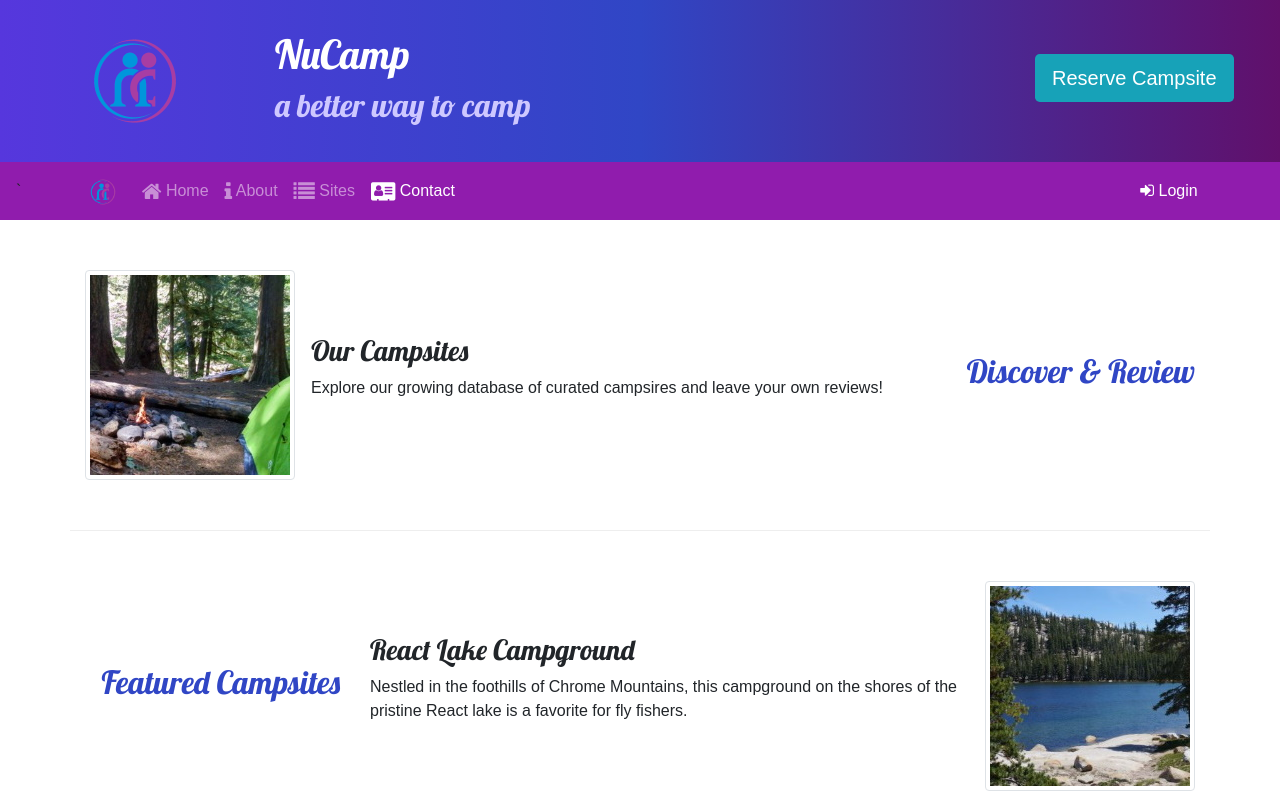
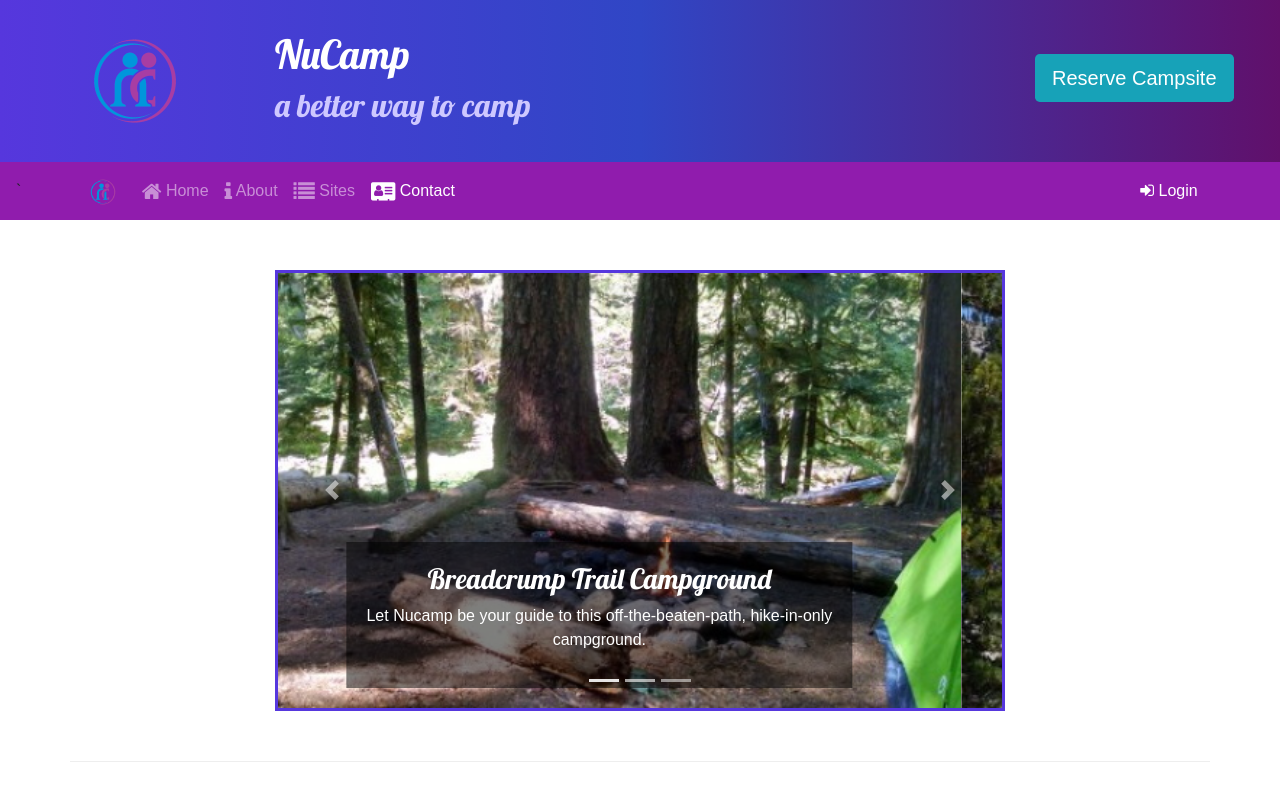
Before and after one commit to onefeeling/git-test, a website: page index.html in a window 1280 px wide. Shown: the top 800 px of the page. Drawn offline with nearby package versions, Linux system fonts and the light colour scheme.

Commit message:
Carousel Time bitches

```diff
--- a/css/styles.css
+++ b/css/styles.css
@@ -40,3 +40,11 @@ a, a:hover {
     color: inherit;
     text-decoration: none;
 }
+
+.carousel-caption {
+    background-color: rgba(0, 0, 0, 0.5);
+}
+
+.carousel {
+    border: solid #5637DD;
+}
--- a/index.html
+++ b/index.html
@@ -94,6 +94,50 @@
     </div>
 
     <div class="container">
+
+        <div class="row row-content">
+            <div class="col-md-8 mx-auto">
+                <div id="homeCarousel" class="carousel slide" data-ride="carousel">
+                    <ol class="carousel-indicators">
+                        <li data-target="#homeCarousel" data-slide-to="0" class="active"></li>
+                        <li data-target="#homeCarousel" data-slide-to="1"></li>
+                        <li data-target="#homeCarousel" data-slide-to="2"></li>
+                    </ol>
+                    <div class="carousel-inner">
+                        <div class="carousel-item active">
+                            <img class="d-block w-100" src="img/breadcrumb-trail.jpg" alt="Breadcrumb Trail Campground" />
+                            <div class="carousel-caption">
+                                <h3>Breadcrump Trail Campground</h3>
+                                <p class="d-none d-sm-block">Let Nucamp be your guide to this off-the-beaten-path, hike-in-only campground.</p>
+                            </div>
+                        </div>
+                        <div class="carousel-item">
+                            <img class="d-block w-100" src="img/react-lake.jpg" alt="React Lake Campground" />
+                            <div class="carousel-caption">
+                                <h3>React Lake Campground</h3>
+                                <p class="d-none d-sm-block">Nestled in the foothills of the Chrome Mountains, this campground on the shores of the pristine React Lake is a favorite for fly fishers.</p>
+                            </div>
+                        </div>
+                        <div class="carousel-item">
+                            <img class="d-block w-100" src="img/chrome-river.jpg" alt="Chrome River Campground" />
+                            <div class="carousel-caption">
+                                <h3>Chrome River Campground</h3>
+                                <p class="d-block d-sm-block">Spend a few sunny days and starry nights beneath a canopy of old-growth firs at this enchanting spot by the Chrome River.</p>
+                            </div>
+                        </div>
+                    </div>
+                    <a class="carousel-control-prev" href="#homeCarousel" role="button" data-slide="prev">
+                        <span class="carousel-control-prev-icon"></span>
+                        <span class="sr-only">Previous</span>
+                    </a>
+                    <a class="carousel-control-next" href="#homeCarousel" role="button" data-slide="next">
+                        <span class="carousel-control-next-icon"></span>
+                        <span class="sr-only">Next</span>
+                    </a>
+                </div>
+            </div>
+        </div>
+
         <div class="row row-content align-items-center">
             <div class="col-sm-4 order-sm-last col-md-3">
                 <h2 class="text-sm-right">Discover & Review</h2>
```
